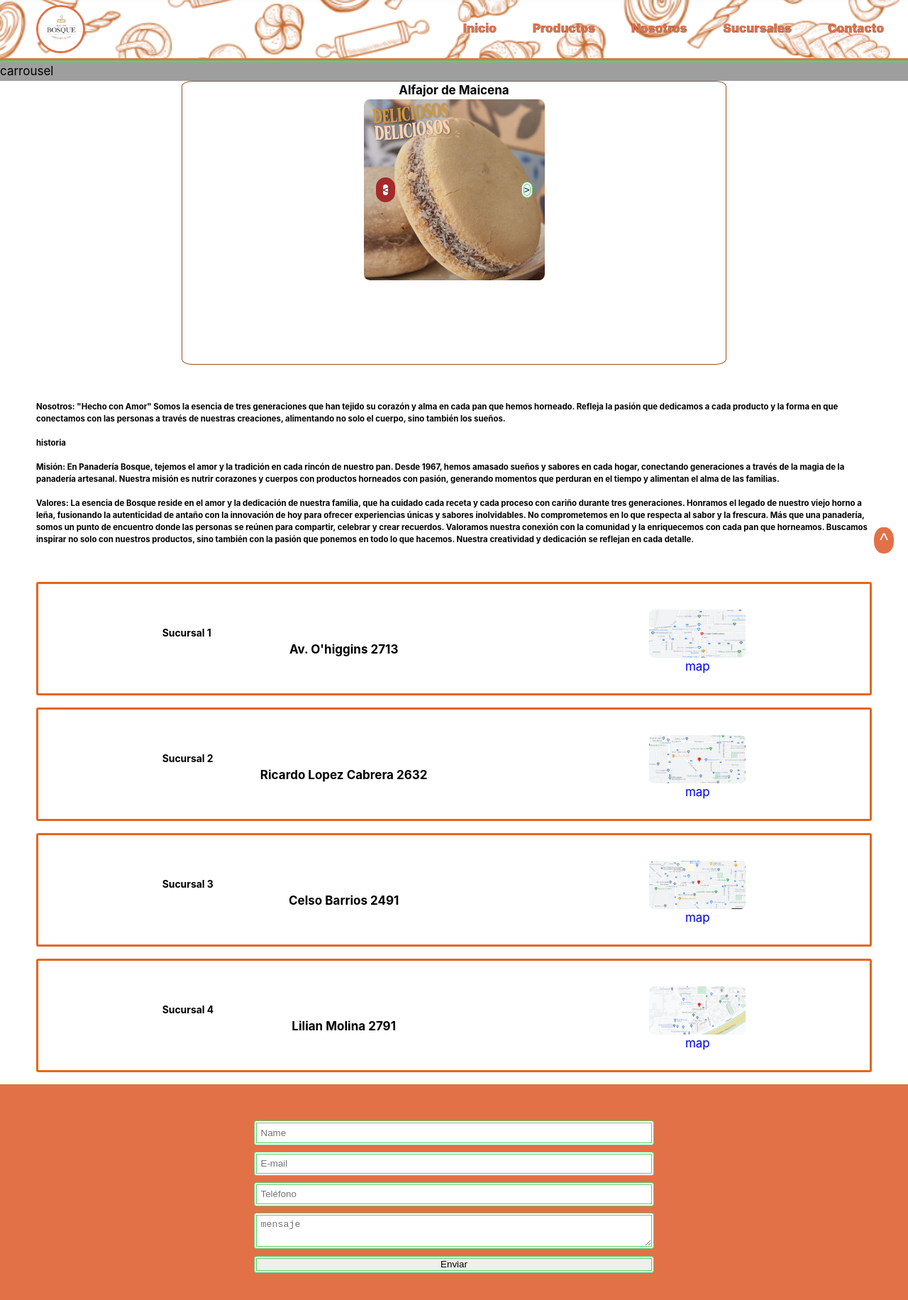
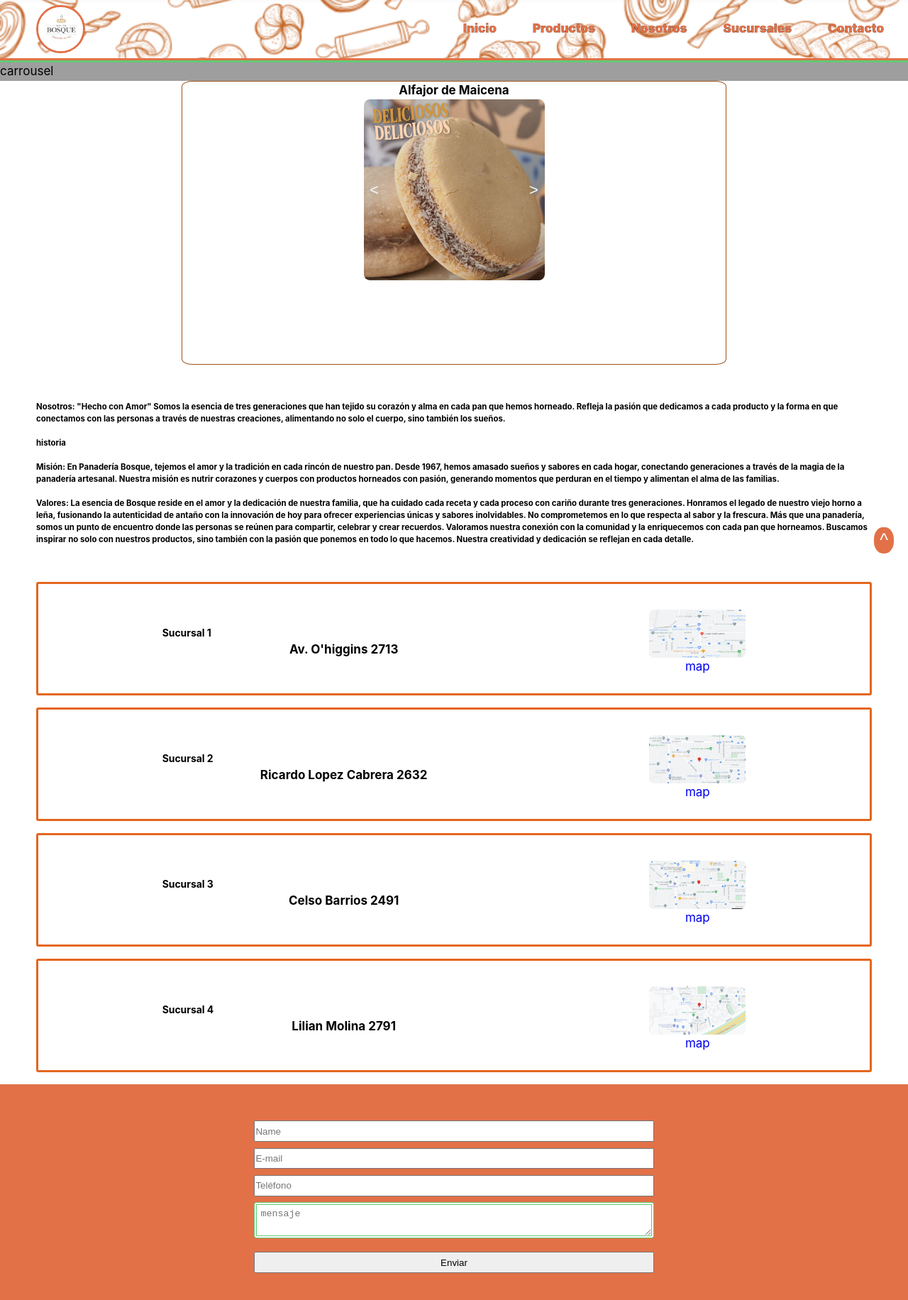
Before and after one commit to juanbosquedev/BosqueBakery, a React (Vite) app: page / in a window 1280 px wide. Shown: the top 1832 px of the page at 71% size. Built offline with nearby package versions, Linux system fonts and the light colour scheme; grey boxes are pictures that could not be loaded.

Commit message:
color sliders

```diff
--- a/src/contact/contact.module.css
+++ b/src/contact/contact.module.css
@@ -1,35 +1,31 @@
-.contacto_main{
+.contacto_main {
   display: grid;
-    grid-template: minmax(150px, 1fr) ;
+  grid-template: minmax(150px, 1fr);
 
   background-color: var(--backery-orange);
   width: 100vw;
   height: 50vh;
   justify-content: center;
   padding: 3rem;
-
 }
-.contacto_form_main{
+.contacto_form_main {
   display: grid;
-    max-height:  30vh;
+  max-height: 30vh;
   width: 44vw;
-    grid-template: minmax(150px, 1fr) ;
-    padding-bottom: 1.5rem ;
-    gap:.5rem;
-
-
+  grid-template: minmax(150px, 1fr);
+  padding-bottom: 1.5rem;
+  gap: 0.5rem;
 }
-textarea{
+textarea {
   height: 3rem;
 }
-input, textarea{
-
-    padding: .3rem;
-    border-radius: .2rem;
-    border: 4px var(--backery-green)double;
+#contacto input,
+textarea {
+  padding: 0.3rem;
+  border-radius: 0.2rem;
+  border: 4px var(--backery-green) double;
 }
-button{
-    border: 4px var(--backery-green)double;
-
-    border-radius: .2rem;
+#contacto button {
+  border: 4px var(--backery-green) double;
+  border-radius: 0.2rem;
 }
--- a/src/prodcuts/paginate.module.css
+++ b/src/prodcuts/paginate.module.css
@@ -15,17 +15,24 @@
   text-align: center;
 }
 .paginate_content_btn_next {
-  right: 1rem;
+  border: none;
+  right: .5rem;
   position: absolute;
-  background-color: rgb(240, 248, 255);
+  background-color: transparent;
   border-radius: 40px;
+  color: aliceblue;
+  font-weight: 500;
+  font-size: 1.3em;
 }
 .paginate_content_btn_prev {
-  left: 1rem;
+  border: none;
+  left: .5rem;
   position: absolute;
-  background-color: rgb(240, 248, 255);
+  background-color: transparent;
   border-radius: 40px;
-  border: solid 10px, brown;
+  color: aliceblue;
+  font-weight: 500;
+  font-size: 1.3em;
 }
 
 .paginate_contente,
```
Lines whose indentation alone changed are shown as unchanged.
